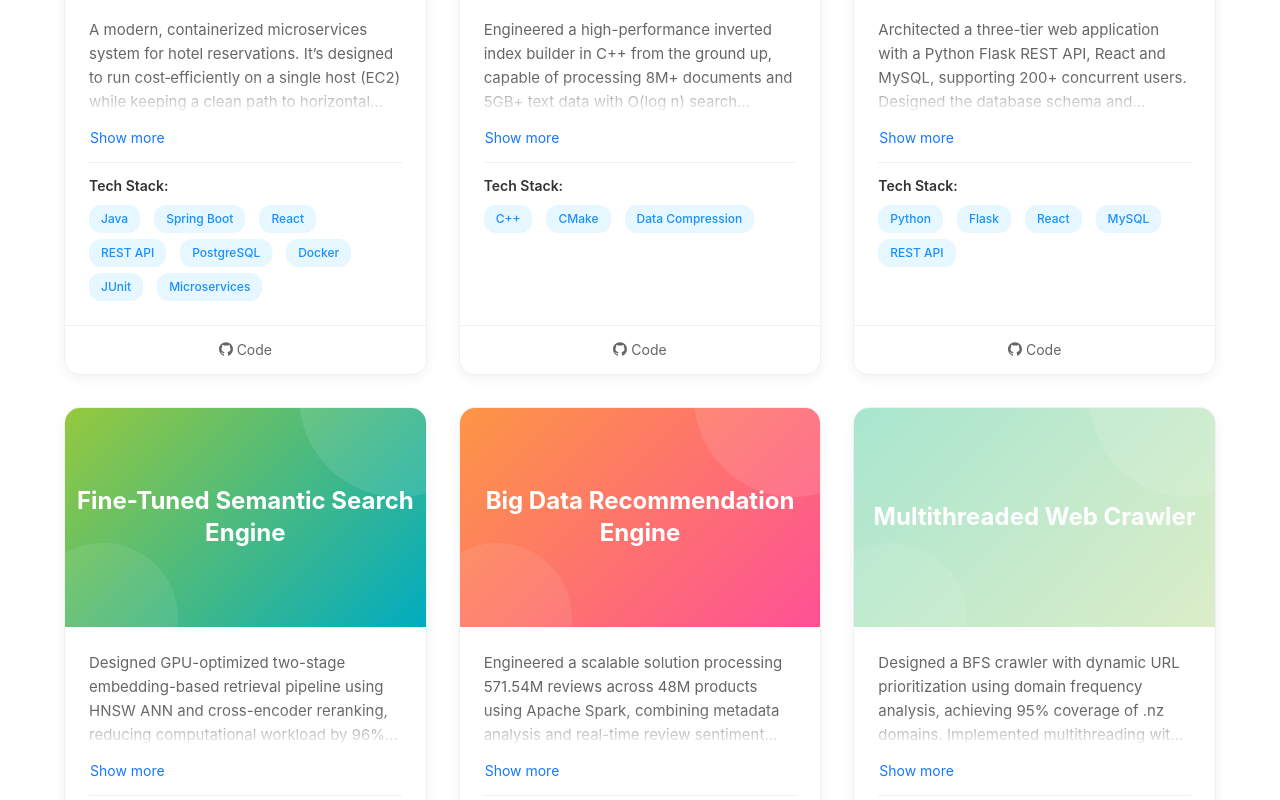
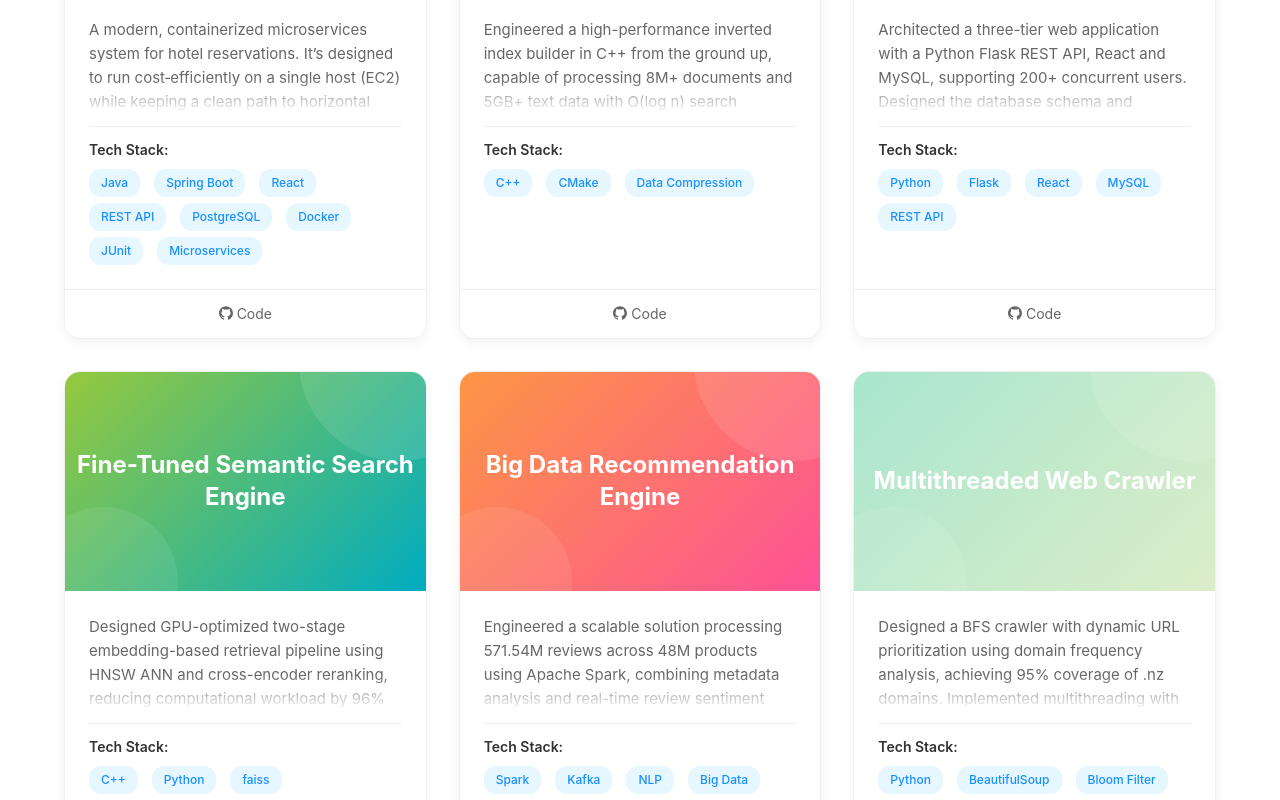
Before and after one commit to YZCUS/developer_portfolio, a React (Vite) app: page / in a window 1280 px wide. Shown: the part 3560-4360 px from the top of the page. Built offline with nearby package versions, Linux system fonts and the light colour scheme.

Commit message:
fix the project cards height and add the wrapper

```diff
--- a/src/App.css
+++ b/src/App.css
@@ -127,7 +127,7 @@ body {
 
 .project-desc-wrapper .ant-typography {
   display: -webkit-box;
-  -webkit-line-clamp: 4;
+  -webkit-line-clamp: 6;
   -webkit-box-orient: vertical;
   overflow: hidden;
 }
--- a/src/components/ProjectCard.jsx
+++ b/src/components/ProjectCard.jsx
@@ -1,4 +1,4 @@
-import React, { useState } from 'react';
+import React, { useState, useEffect, useRef } from 'react';
 import { Card, Tag, Button, Typography, Divider } from 'antd';
 import { GithubOutlined } from '@ant-design/icons';
 
@@ -6,7 +6,19 @@ const { Title, Paragraph, Text } = Typography;
 
 const ProjectCard = ({ project, index }) => {
     const [isHovered, setIsHovered] = useState(false);
-    const [isExpanded, setIsExpanded] = useState(false);
+    const [hasOverflow, setHasOverflow] = useState(false);
+    const descRef = useRef(null);
+
+    useEffect(() => {
+        const el = descRef.current;
+        if (!el) return;
+        // detect overflow to decide whether to show fade mask
+        const checkOverflow = () => setHasOverflow(el.scrollHeight > el.clientHeight + 1);
+        checkOverflow();
+        // recheck on window resize
+        window.addEventListener('resize', checkOverflow);
+        return () => window.removeEventListener('resize', checkOverflow);
+    }, []);
 
     // Generate gradient colors for project covers
     const gradients = [
@@ -118,7 +130,8 @@ const ProjectCard = ({ project, index }) => {
             <div style={{ display: 'flex', flexDirection: 'column', gap: '12px', flex: 1 }}>
                 {/* Description with max-height and fade mask */}
                 <div
-                    className={`project-desc-wrapper ${isExpanded ? 'expanded' : 'collapsed'}`}
+                    ref={descRef}
+                    className={`project-desc-wrapper collapsed`}
                     style={{ position: 'relative' }}
                 >
                     <Paragraph
@@ -131,18 +144,8 @@ const ProjectCard = ({ project, index }) => {
                     >
                         {project.description}
                     </Paragraph>
-                    {!isExpanded && <div className="project-desc-fade" aria-hidden="true" />}
+                    {hasOverflow && <div className="project-desc-fade" aria-hidden="true" />}
                 </div>
-
-                <Button
-                    type="link"
-                    size="small"
-                    onClick={() => setIsExpanded(prev => !prev)}
-                    aria-expanded={isExpanded}
-                    style={{ alignSelf: 'flex-start', paddingLeft: 0 }}
-                >
-                    {isExpanded ? 'Show less' : 'Show more'}
-                </Button>
 
                 <Divider style={{ margin: 0 }} />
 
```
